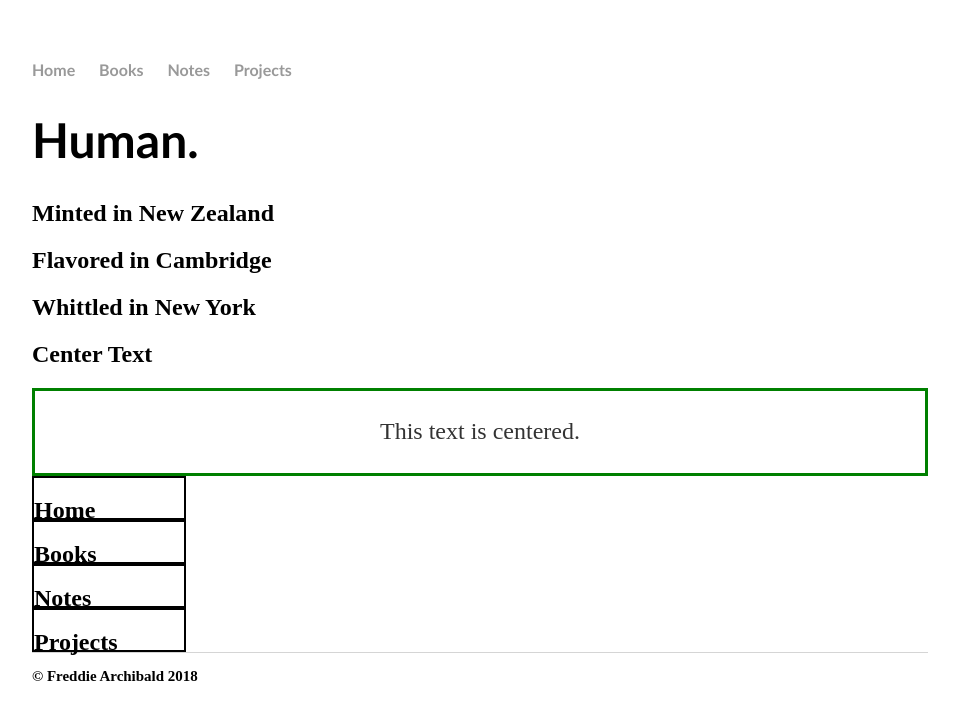
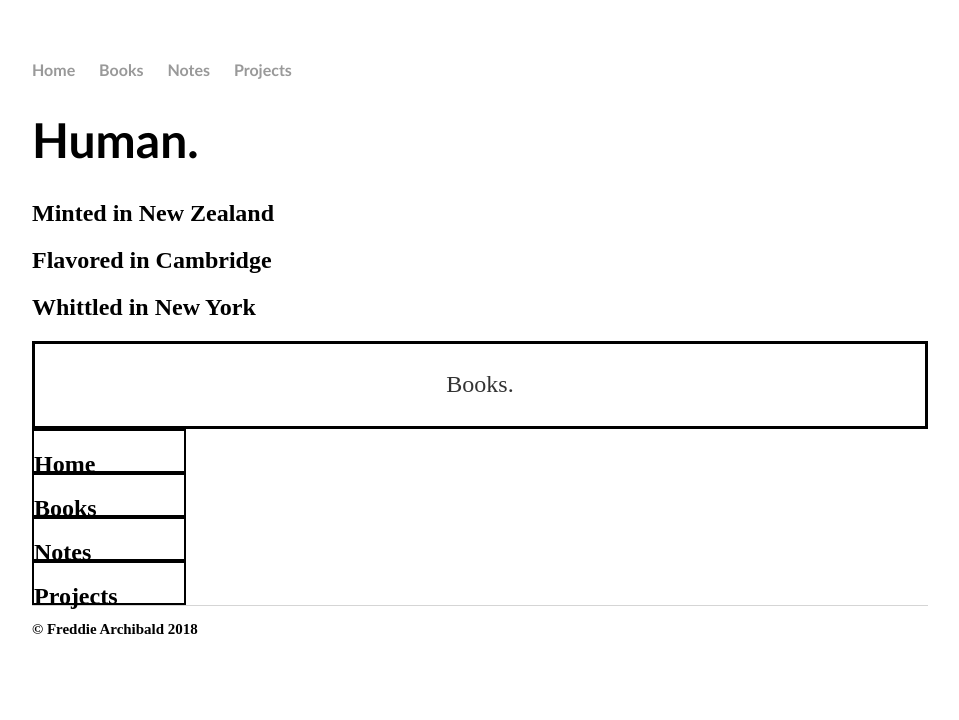
Before and after one commit to scryptive/personal, a Jekyll site: the page built from index.html, in a window 1280 px wide. Shown: the top 720 px of the page, without its empty margins (160-1119 px from the left). Built offline with Jekyll 4.4.1, drawn with Linux system fonts in a browser that asks for light colours.

Commit message:
Update index.html

```diff
--- a/index.html
+++ b/index.html
@@ -8,21 +8,19 @@ title: planet fred
 	<h2>Flavored in Cambridge</h2>
 	<h2>Whittled in New York</h2>
 </div><!-- /.blurb -->
+
 <html>
 <head>
 <style>
 .center {
     text-align: center;
-    border: 3px solid green;
+    border: 3px solid black;
 }
 </style>
 </head>
 <body>
-
-<h2>Center Text</h2>
-
 <div class="center">
-  <p>This text is centered.</p>
+  <p>Books.</p>
 </div>
 
 </body>
```
